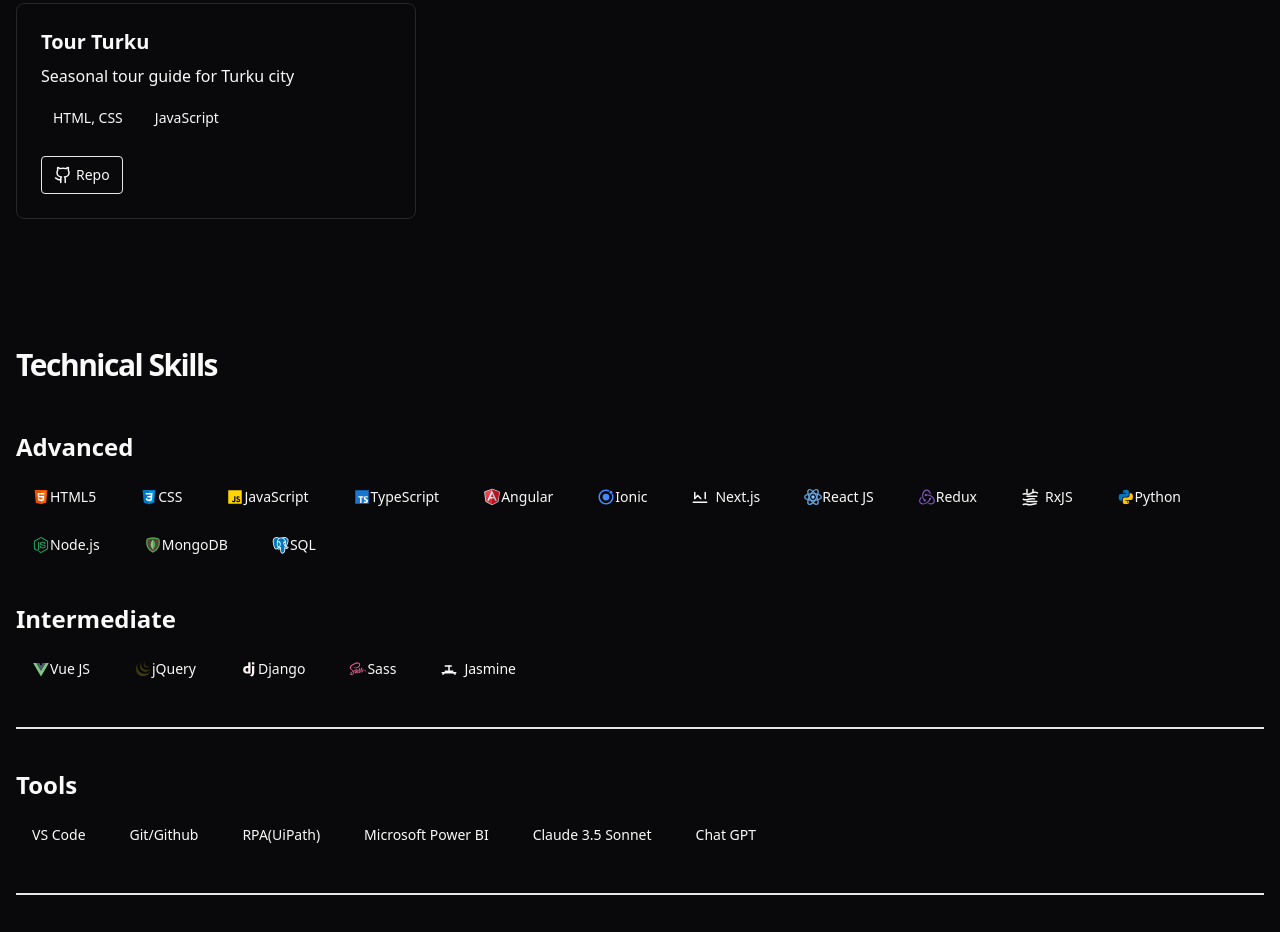
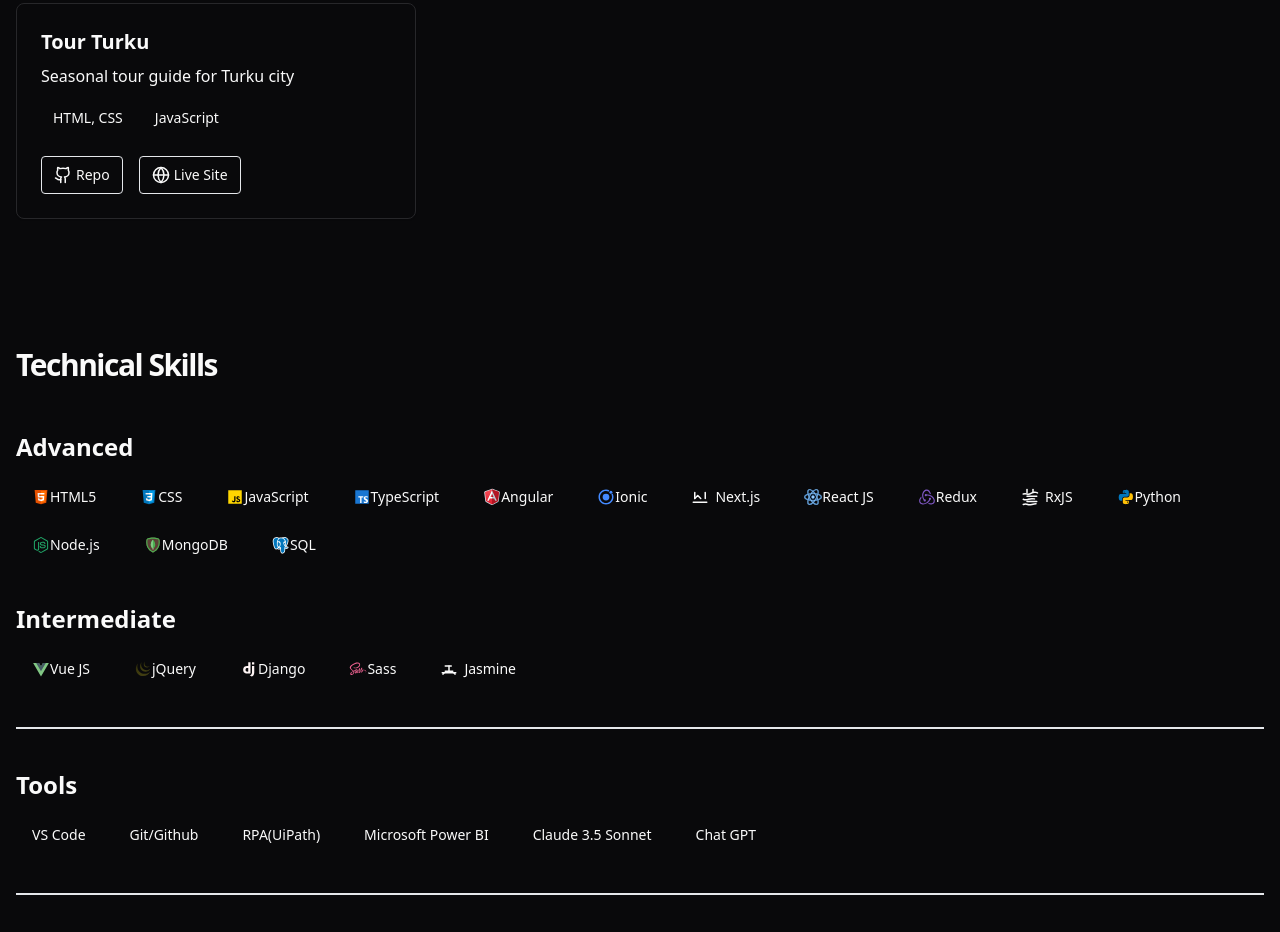
Before and after one commit to niran0manu/CV, a plain HTML site: page index.html in a window 1280 px wide. Shown: the part 2788-3720 px from the top of the page. Drawn offline with nearby package versions, Linux system fonts and the light colour scheme.

Commit message:
Updated link

```diff
--- a/index.html
+++ b/index.html
@@ -233,7 +233,14 @@
                                 </svg>
                                 Repo
                             </a>
-                            <!-- Live site link commented out -->
+                            <a href="https://benevolent-praline-07fe0f.netlify.app/" target="_blank" class="flex items-center gap-1 text-sm font-medium border border-gray-200 rounded px-3 py-2 transition-all duration-200 hover:bg-gray-50 hover:border-gray-300 hover:shadow-sm">
+                                <svg xmlns="http://www.w3.org/2000/svg" width="18" height="18" viewBox="0 0 24 24" fill="none" stroke="currentColor" stroke-width="2" stroke-linecap="round" stroke-linejoin="round" class="lucide lucide-globe">
+                                    <circle cx="12" cy="12" r="10"></circle>
+                                    <line x1="2" x2="22" y1="12" y2="12"></line>
+                                    <path d="M12 2a15.3 15.3 0 0 1 4 10 15.3 15.3 0 0 1-4 10 15.3 15.3 0 0 1-4-10 15.3 15.3 0 0 1 4-10z"></path>
+                                </svg>
+                                Live Site
+                            </a>
                         </div>
                     </div>
 
```
